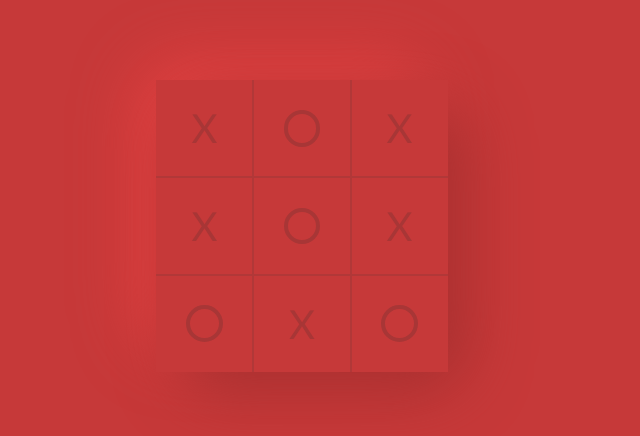
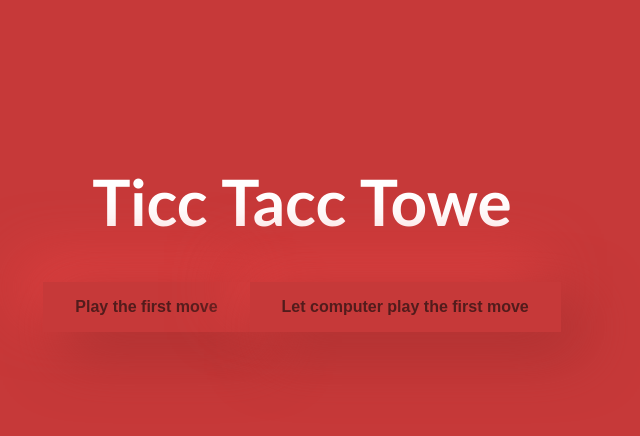
Before and after one commit to neelansh15/minmaxTicTacToe, a Vue app: page / in a window 1280 px wide. Shown: the part 142-578 px from the top of the page, without its empty margins (338-978 px from the left). Built offline with nearby package versions, Linux system fonts and the light colour scheme.

Commit message:
Home page + Routing

```diff
--- a/package.json
+++ b/package.json
@@ -7,7 +7,8 @@
     "serve": "vite preview"
   },
   "dependencies": {
-    "vue": "^3.0.5"
+    "vue": "^3.0.5",
+    "vue-router": "4"
   },
   "devDependencies": {
     "@vitejs/plugin-vue": "^1.2.1",
--- a/src/App.vue
+++ b/src/App.vue
@@ -1,6 +1,6 @@
 <template>
   <div class="container">
-    <board />
+    <router-view />
   </div>
 </template>
 
--- a/src/components/Board.vue
+++ b/src/components/Board.vue
@@ -6,6 +6,7 @@
 
 <script>
 import { ref } from 'vue';
+import { useRoute } from 'vue-router'
 import Square from './Square.vue';
 export default {
   components: { Square },
@@ -16,6 +17,8 @@ export default {
           ['O', 'X', 'O'],
       ])
 
+    const route = useRoute()
+
     //For Compatibility with nested structure while maintaining clean UI
     let results = ref([])
     results_array.value.forEach(subArray => {
@@ -25,7 +28,8 @@ export default {
     })
 
       return{
-          results
+          results,
+          first_move: route.query.start
       }
   },
 };
--- /dev/null
+++ b/src/components/Home.vue
@@ -0,0 +1,53 @@
+<template>
+  <div>
+    <h1 class="heading">Ticc Tacc Towe</h1>
+    <div class="buttons">
+      <button @click="play(1)">Play the first move</button>
+      <button @click="play(0)">Let computer play the first move</button>
+    </div>
+  </div>
+</template>
+
+<script>
+import { useRouter } from 'vue-router'
+
+export default {
+  setup() {
+      const router = useRouter()
+      const play = (num) => {
+          router.push(`/play?start=${num}`)
+      }
+
+      return{
+          play
+      }
+  },
+};
+</script>
+
+<style scoped>
+.heading {
+  color: white;
+  font-size: 4em;
+  text-align: center;
+}
+.buttons {
+  display: flex;
+  align-items: center;
+  justify-content: space-around;
+}
+button {
+  font-weight: bold;
+  color: #521c1c;
+  border: none;
+  font-size: 1em;
+  padding: 1em 2em;
+  cursor: pointer;
+  background: #c63939;
+  box-shadow: 20px 20px 60px #a83030, -20px -20px 60px #e44242;
+  transition: 0.5s;
+}
+button:hover {
+  background: #bd3838;
+}
+</style>
--- a/src/main.js
+++ b/src/main.js
@@ -1,4 +1,6 @@
 import { createApp } from 'vue'
 import App from './App.vue'
 
-createApp(App).mount('#app')
+import router from './router'
+
+createApp(App).use(router).mount('#app')
--- /dev/null
+++ b/src/router/index.js
@@ -0,0 +1,14 @@
+import { createRouter, createWebHistory } from 'vue-router'
+
+import Home from '../components/Home.vue'
+import Board from '../components/Board.vue'
+
+const routes = [
+    {path: '/', component: Home},
+    {path: '/play', component: Board}
+]
+
+export default createRouter({
+    history: createWebHistory(),
+    routes
+})
```
Also changed, not shown: 1 other file (tests, documents, lock files or other folders).
